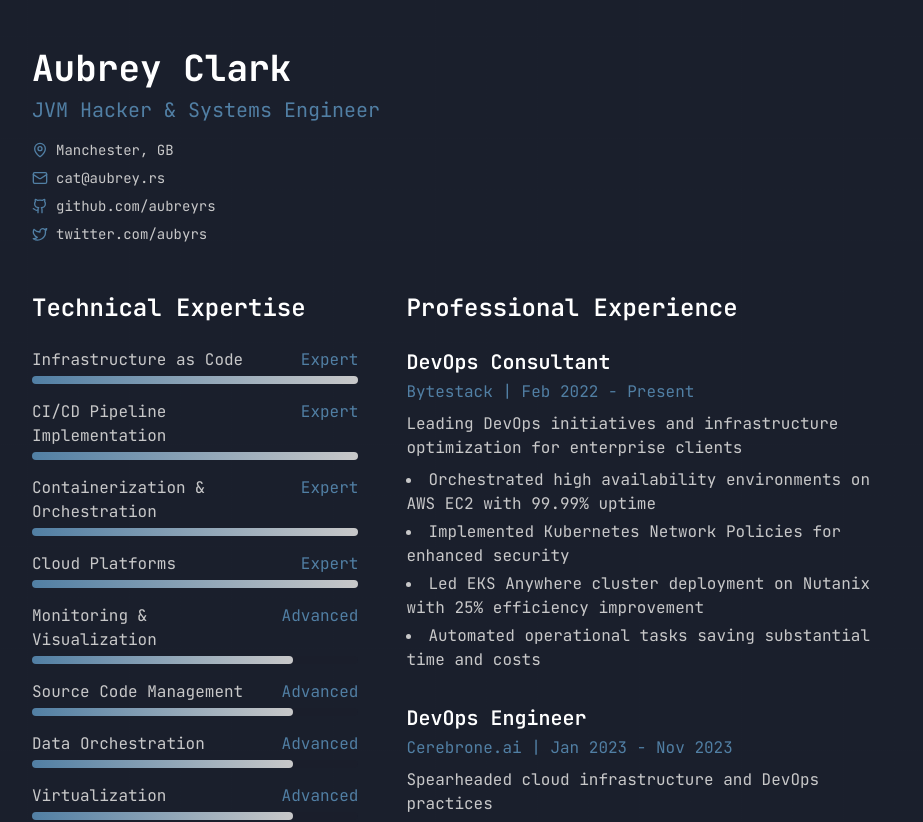
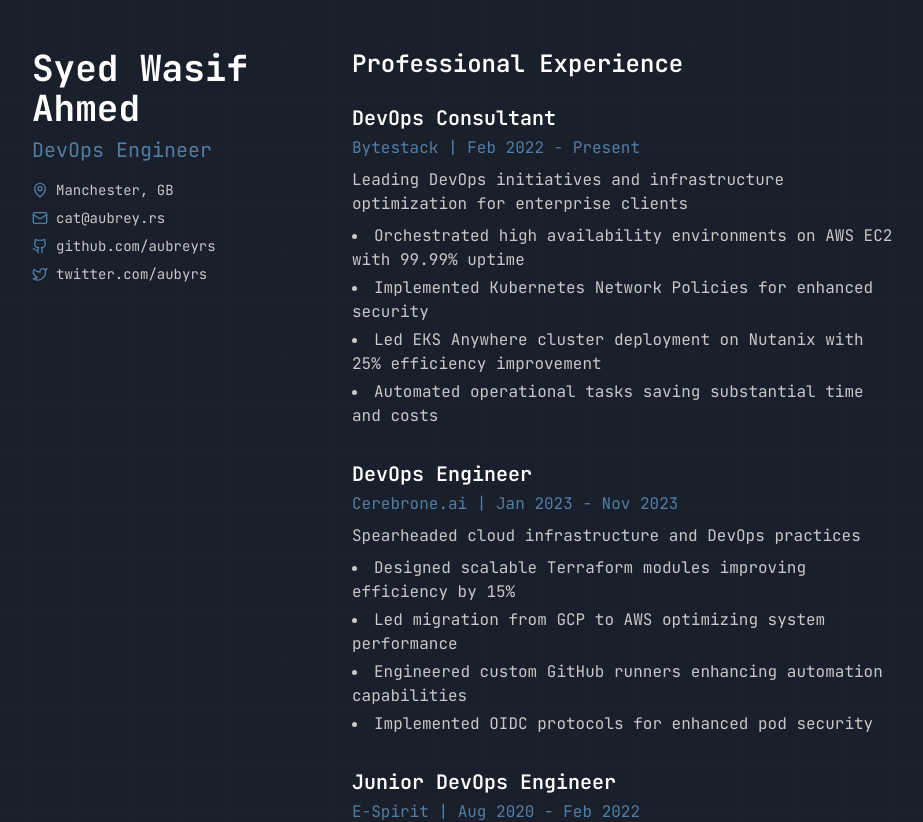
Before and after one commit to wasifahmed-sudo/playful-creations, a React (Vite) app: page / in a window 1280 px wide. Shown: the top 822 px of the page, without its empty margins (176-1099 px from the left). Built offline with nearby package versions, Linux system fonts and the light colour scheme.

Commit message:
Update header and experience section
- Move the professional experience section to be positioned beside the name.
- Change the name from "Aubrey Clark" to "Syed Wasif Ahmed".
- Update the subtitle from "JVM Hacker & Systems Engineer" to "DevOps Engineer".
[skip gpt_engineer]

```diff
--- a/src/components/Header.tsx
+++ b/src/components/Header.tsx
@@ -3,8 +3,8 @@ import { Mail, Github, Twitter, MapPin } from "lucide-react";
 const Header = () => {
   return (
     <header className="mb-12">
-      <h1 className="text-4xl font-bold text-white mb-2">Aubrey Clark</h1>
-      <h2 className="text-xl mb-4 text-accent">JVM Hacker & Systems Engineer</h2>
+      <h1 className="text-4xl font-bold text-white mb-2">Syed Wasif Ahmed</h1>
+      <h2 className="text-xl mb-4 text-accent">DevOps Engineer</h2>
 
       <div className="space-y-2 text-sm">
         <div className="flex items-center gap-2">
--- a/src/pages/Index.tsx
+++ b/src/pages/Index.tsx
@@ -5,24 +5,9 @@ import Experience from "../components/Experience";
 const Index = () => {
   return (
     <div className="min-h-screen py-12 px-4 max-w-4xl mx-auto">
+      <div className="grid md:grid-cols-[1fr,2fr] gap-12 mb-12">
         <Header />
 
-      <div className="grid md:grid-cols-[2fr,3fr] gap-12">
-        <section>
-          <h2 className="text-2xl font-semibold text-white mb-6">Technical Expertise</h2>
-          <div className="space-y-4">
-            <SkillBar name="Infrastructure as Code" level="Expert" />
-            <SkillBar name="CI/CD Pipeline Implementation" level="Expert" />
-            <SkillBar name="Containerization & Orchestration" level="Expert" />
-            <SkillBar name="Cloud Platforms" level="Expert" />
-            <SkillBar name="Monitoring & Visualization" level="Advanced" />
-            <SkillBar name="Source Code Management" level="Advanced" />
-            <SkillBar name="Data Orchestration" level="Advanced" />
-            <SkillBar name="Virtualization" level="Advanced" />
-          </div>
-        </section>
-
-        <div className="space-y-12">
         <section>
           <h2 className="text-2xl font-semibold text-white mb-6">Professional Experience</h2>
           <Experience
@@ -63,7 +48,20 @@ const Index = () => {
           />
         </section>
       </div>
+
+      <section>
+        <h2 className="text-2xl font-semibold text-white mb-6">Technical Expertise</h2>
+        <div className="space-y-4">
+          <SkillBar name="Infrastructure as Code" level="Expert" />
+          <SkillBar name="CI/CD Pipeline Implementation" level="Expert" />
+          <SkillBar name="Containerization & Orchestration" level="Expert" />
+          <SkillBar name="Cloud Platforms" level="Expert" />
+          <SkillBar name="Monitoring & Visualization" level="Advanced" />
+          <SkillBar name="Source Code Management" level="Advanced" />
+          <SkillBar name="Data Orchestration" level="Advanced" />
+          <SkillBar name="Virtualization" level="Advanced" />
         </div>
+      </section>
     </div>
   );
 };
```
Lines whose indentation alone changed are shown as unchanged.
